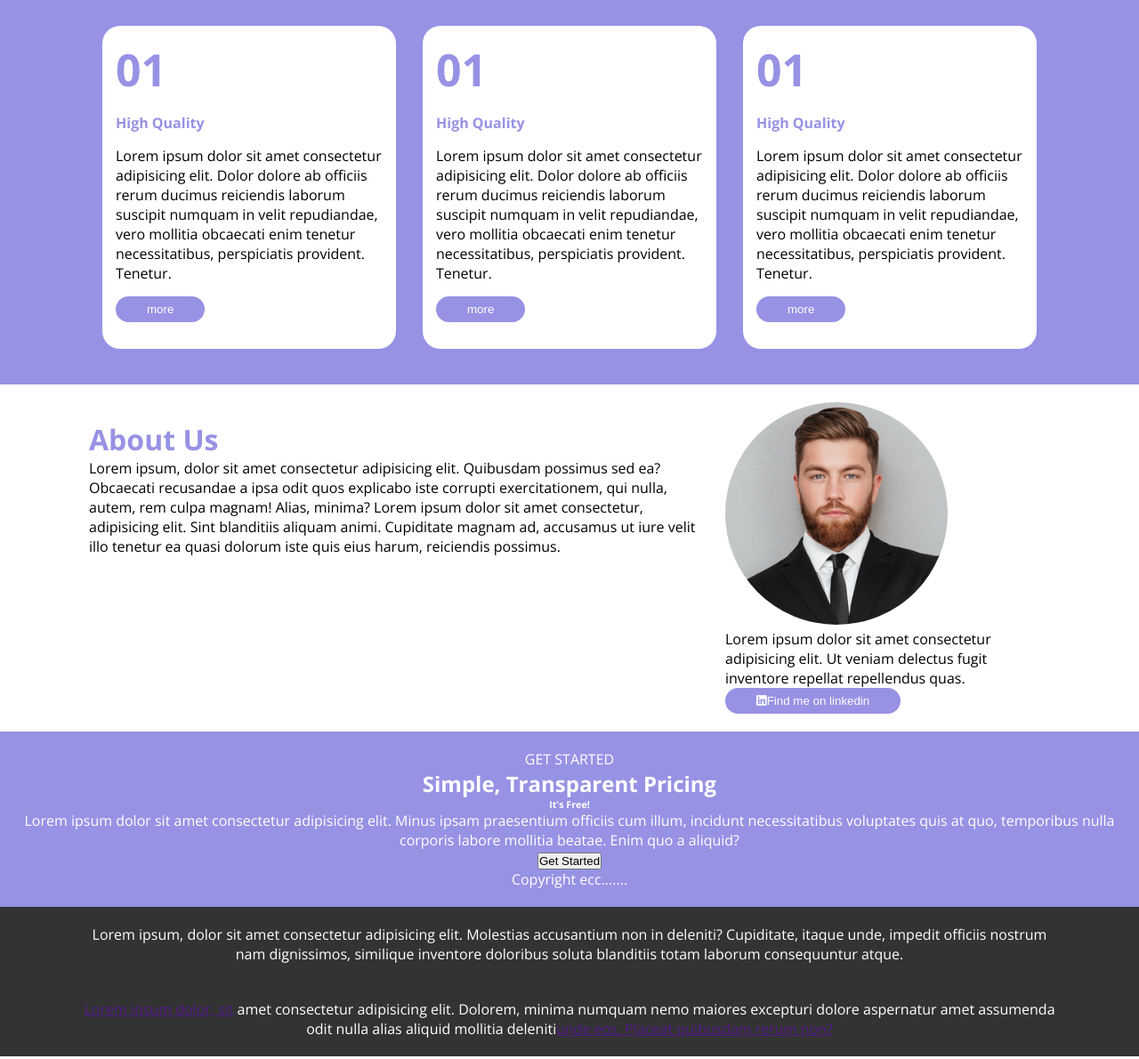
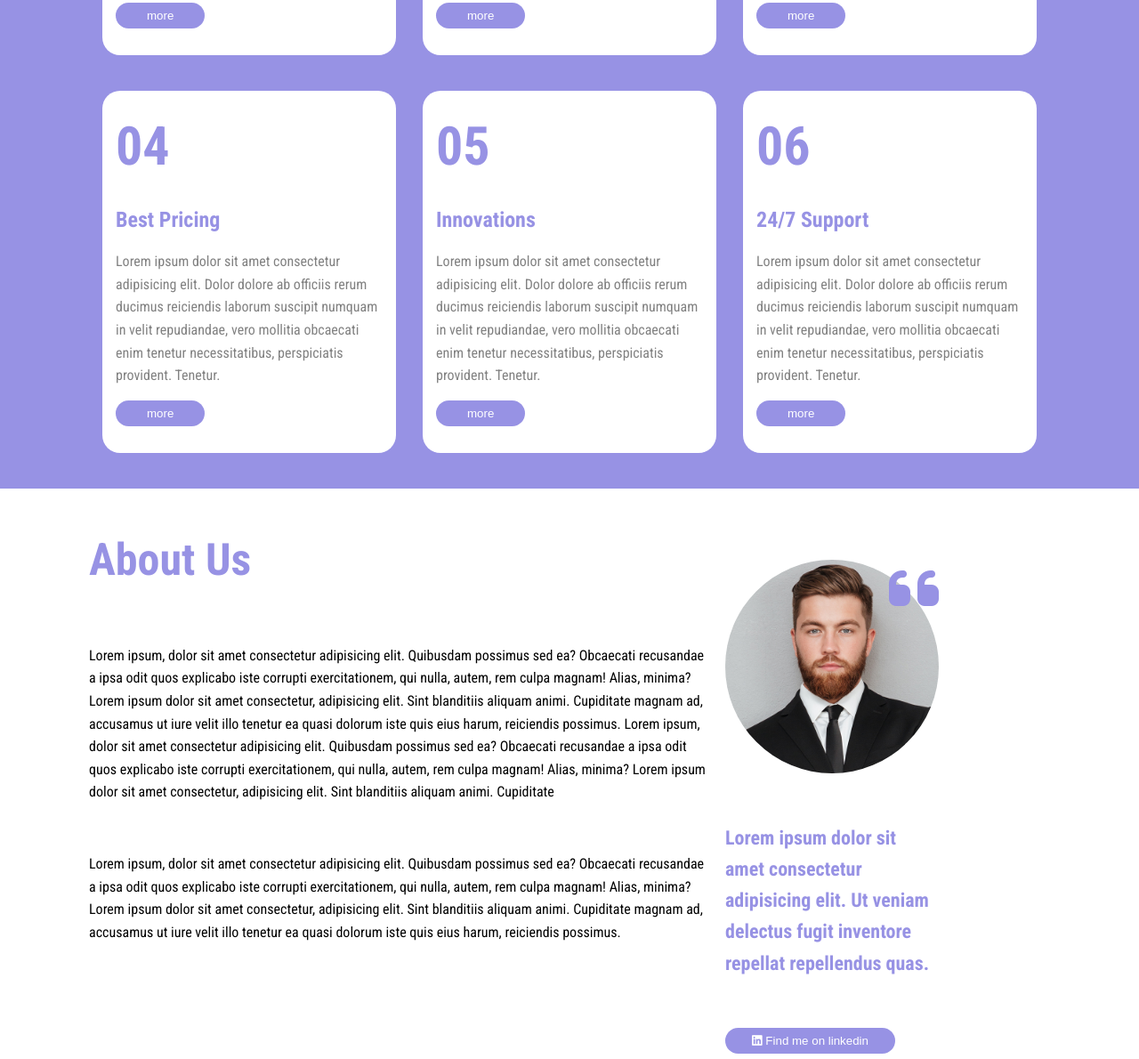
Before and after one commit to NicoloCasagrande/htmlcss-responsive-layout, a plain HTML site: page index.html in a window 1280 px wide. Shown: the part 3115-4305 px from the top of the page at 89% size. Drawn offline with nearby package versions, Linux system fonts and the light colour scheme.

Commit message:
Miglioramenti grafici e responsive vari

```diff
--- a/css/buttons.css
+++ b/css/buttons.css
@@ -3,9 +3,13 @@
     border: none;
 }
 
+.burger{
+    color: white;
+}
+
 .btn-blu{
     background-color: var(--terziary-color);
-    padding: .625rem 2.8125rem;
+    padding: .625rem 2.1875rem;
     border-radius: 2.5rem
 }
 
@@ -19,6 +23,14 @@
 .about-us button{
     background-color: var(--secondary-color);
     color: white;
-    padding: .4375rem 2.1875rem;
+    padding: .4375rem 1.875rem;
     border-radius: 1.5625rem;
 }
+
+.white-btn{
+    margin: 1.875rem 0;
+    color: var(--secondary-color);
+    background-color: white;
+    border-radius: 2.8125rem;
+    padding: .9375rem 3.75rem;
+}
--- a/css/main.css
+++ b/css/main.css
@@ -207,6 +207,7 @@ section:nth-of-type(odd) h2{
 
     .testimonial .card img{
         width: 20%;
+        min-width: 200px;
     }
 
     .testimonial .card > div{
@@ -240,8 +241,17 @@ section:nth-of-type(odd) h2{
 }
 
 .benefits h3{
-    font-size: 3.125rem;
+    font-size: 3.75rem;
 }
+
+.benefits h4{
+    font-size: 1.5rem;
+}
+
+.benefits p{
+    color: #818181;
+}
+
 
 .benefits .card > * {
     margin-bottom: .9375rem;
@@ -260,10 +270,44 @@ section:nth-of-type(odd) h2{
     }
 }
 
+#about{
+    font-size: 3.125rem;
+}
+
+.img-about{
+    margin-top: 3.75rem;
+    height: 30vw;
+    width: 30vw;
+    max-width: 15rem;
+    max-height: 15rem;
+    min-width: 8.4375rem;
+    min-height: 8.4375rem;
+    position: relative;
+}
+
 .about-us .col img{
-    height: 15.625rem;
-    width: 15.625rem;
+    width: 100%;
+    height: 100%;
     border-radius: 50%;
+}
+
+.about-i{
+    position: absolute;
+    color: var(--secondary-color);
+    top: 0;
+    right: 0;
+    font-size: clamp(2rem, 8vw, 4rem);
+}
+
+.about-us p{
+    margin: 3.4375rem 0;
+}
+
+.important{
+    color: var(--secondary-color);
+    font-weight: bolder;
+    font-size: 1.375rem;
+    max-width: 15rem;
 }
 
 
@@ -284,3 +328,16 @@ section:nth-of-type(odd) h2{
 .started{
     text-align: center;
 }
+
+.started h6{
+    font-size: 3.125rem;
+    color: #fdc15f;
+}
+
+.started p{
+    max-width: 30rem;
+}
+
+.started .column{
+    align-items: center;
+}
--- a/css/typography.css
+++ b/css/typography.css
@@ -1,3 +1,4 @@
 body{
-    font-family: 'Open Sans', sans-serif;
+    font-family: 'Roboto Condensed', sans-serif;
+    line-height: 1.6;
 }
--- a/index.html
+++ b/index.html
@@ -10,7 +10,7 @@
     <!-- Google Fonts -->
     <link rel="preconnect" href="https://fonts.googleapis.com">
     <link rel="preconnect" href="https://fonts.gstatic.com" crossorigin>
-    <link href="https://fonts.googleapis.com/css2?family=Open+Sans:ital,wght@0,300;0,400;0,500;0,600;0,700;0,800;1,300;1,400;1,500;1,600;1,700;1,800&display=swap" rel="stylesheet">
+    <link href="https://fonts.googleapis.com/css2?family=Roboto+Condensed:ital,wght@0,300;0,400;0,700;1,300;1,400;1,700&display=swap" rel="stylesheet">
     <!-- /Google Fonts -->
     <link rel="stylesheet" href="css/style.css">
     <title>Document</title>
@@ -22,7 +22,7 @@
                 <div class="logo">
                     <img src="img/logo.png" alt="">
                 </div>
-                <button class="burger">Menu</button>
+                <button class="burger generic-button"><i class="fa-solid fa-bars"></i></button>
                 <nav class="main-nav">
                     <ul>
                         <li><a href="">Planning</a></li>
@@ -154,40 +154,40 @@
                     </div>
                     <div class="col">
                         <div class="card">
-                            <h3>01</h3>
-                            <h4>High Quality</h4>
+                            <h3>02</h3>
+                            <h4>Creative Team</h4>
                             <p>Lorem ipsum dolor sit amet consectetur adipisicing elit. Dolor dolore ab officiis rerum ducimus reiciendis laborum suscipit numquam in velit repudiandae, vero mollitia obcaecati enim tenetur necessitatibus, perspiciatis provident. Tenetur.</p>
                             <button class="generic-button">more</button>
                         </div>
                     </div>
                     <div class="col">
                         <div class="card">
-                            <h3>01</h3>
-                            <h4>High Quality</h4>
+                            <h3>03</h3>
+                            <h4>Amazing Results</h4>
                             <p>Lorem ipsum dolor sit amet consectetur adipisicing elit. Dolor dolore ab officiis rerum ducimus reiciendis laborum suscipit numquam in velit repudiandae, vero mollitia obcaecati enim tenetur necessitatibus, perspiciatis provident. Tenetur.</p>
                             <button class="generic-button">more</button>
                         </div>
                     </div>
                     <div class="col">
                         <div class="card">
-                            <h3>01</h3>
-                            <h4>High Quality</h4>
+                            <h3>04</h3>
+                            <h4>Best Pricing</h4>
                             <p>Lorem ipsum dolor sit amet consectetur adipisicing elit. Dolor dolore ab officiis rerum ducimus reiciendis laborum suscipit numquam in velit repudiandae, vero mollitia obcaecati enim tenetur necessitatibus, perspiciatis provident. Tenetur.</p>
                             <button class="generic-button">more</button>
                         </div>
                     </div>
                     <div class="col">
                         <div class="card">
-                            <h3>01</h3>
-                            <h4>High Quality</h4>
+                            <h3>05</h3>
+                            <h4>Innovations</h4>
                             <p>Lorem ipsum dolor sit amet consectetur adipisicing elit. Dolor dolore ab officiis rerum ducimus reiciendis laborum suscipit numquam in velit repudiandae, vero mollitia obcaecati enim tenetur necessitatibus, perspiciatis provident. Tenetur.</p>
                             <button class="generic-button">more</button>
                         </div>
                     </div>
                     <div class="col">
                         <div class="card">
-                            <h3>01</h3>
-                            <h4>High Quality</h4>
+                            <h3>06</h3>
+                            <h4>24/7 Support</h4>
                             <p>Lorem ipsum dolor sit amet consectetur adipisicing elit. Dolor dolore ab officiis rerum ducimus reiciendis laborum suscipit numquam in velit repudiandae, vero mollitia obcaecati enim tenetur necessitatibus, perspiciatis provident. Tenetur.</p>
                             <button class="generic-button">more</button>
                         </div>
@@ -198,23 +198,29 @@
         <section class="about-us">
             <div class="container column">
                 <div class="col">
-                    <h2>About Us</h2>
+                    <h2 id="about">About Us</h2>
+                    <p>Lorem ipsum, dolor sit amet consectetur adipisicing elit. Quibusdam possimus sed ea? Obcaecati recusandae a ipsa odit quos explicabo iste corrupti exercitationem, qui nulla, autem, rem culpa magnam! Alias, minima? Lorem ipsum dolor sit amet consectetur, adipisicing elit. Sint blanditiis aliquam animi. Cupiditate magnam ad, accusamus ut iure velit illo tenetur ea quasi dolorum iste quis eius harum, reiciendis possimus. Lorem ipsum, dolor sit amet consectetur adipisicing elit. Quibusdam possimus sed ea? Obcaecati recusandae a ipsa odit quos explicabo iste corrupti exercitationem, qui nulla, autem, rem culpa magnam! Alias, minima? Lorem ipsum dolor sit amet consectetur, adipisicing elit. Sint blanditiis aliquam animi. Cupiditate </p>
                     <p>Lorem ipsum, dolor sit amet consectetur adipisicing elit. Quibusdam possimus sed ea? Obcaecati recusandae a ipsa odit quos explicabo iste corrupti exercitationem, qui nulla, autem, rem culpa magnam! Alias, minima? Lorem ipsum dolor sit amet consectetur, adipisicing elit. Sint blanditiis aliquam animi. Cupiditate magnam ad, accusamus ut iure velit illo tenetur ea quasi dolorum iste quis eius harum, reiciendis possimus.</p>
                 </div>
                 <div class="col">
+                    <div class="img-about">
                         <img src="img/about.jpg" alt="">
-                    <p>Lorem ipsum dolor sit amet consectetur adipisicing elit. Ut veniam delectus fugit inventore repellat repellendus quas.</p>
-                    <button class="generic-button"><i class="fa-brands fa-linkedin"></i>Find me on linkedin</button>
+                        <i class="fa-solid fa-quote-left about-i"></i>
+                    </div>
+                    <p class="important">Lorem ipsum dolor sit amet consectetur adipisicing elit. Ut veniam delectus fugit inventore repellat repellendus quas.</p>
+                    <button class="generic-button"><i class="fa-brands fa-linkedin"></i> Find me on linkedin</button>
                 </div>
             </div>
         </section>
         <section class="started">
+            <div class="column">
                 <span>GET STARTED</span>
                 <h2>Simple, Transparent Pricing</h2>
                 <h6>It's Free!</h6>
                 <p>Lorem ipsum dolor sit amet consectetur adipisicing elit. Minus ipsam praesentium officiis cum illum, incidunt necessitatibus voluptates quis at quo, temporibus nulla corporis labore mollitia beatae. Enim quo a aliquid?</p>
-            <button>Get Started</button>
+                <button class="generic-button white-btn">Get Started</button>
                 <p>Copyright ecc.......</p>
+            </div>
         </section>
     </main>
     <footer>
```
Lines whose indentation alone changed are shown as unchanged.
